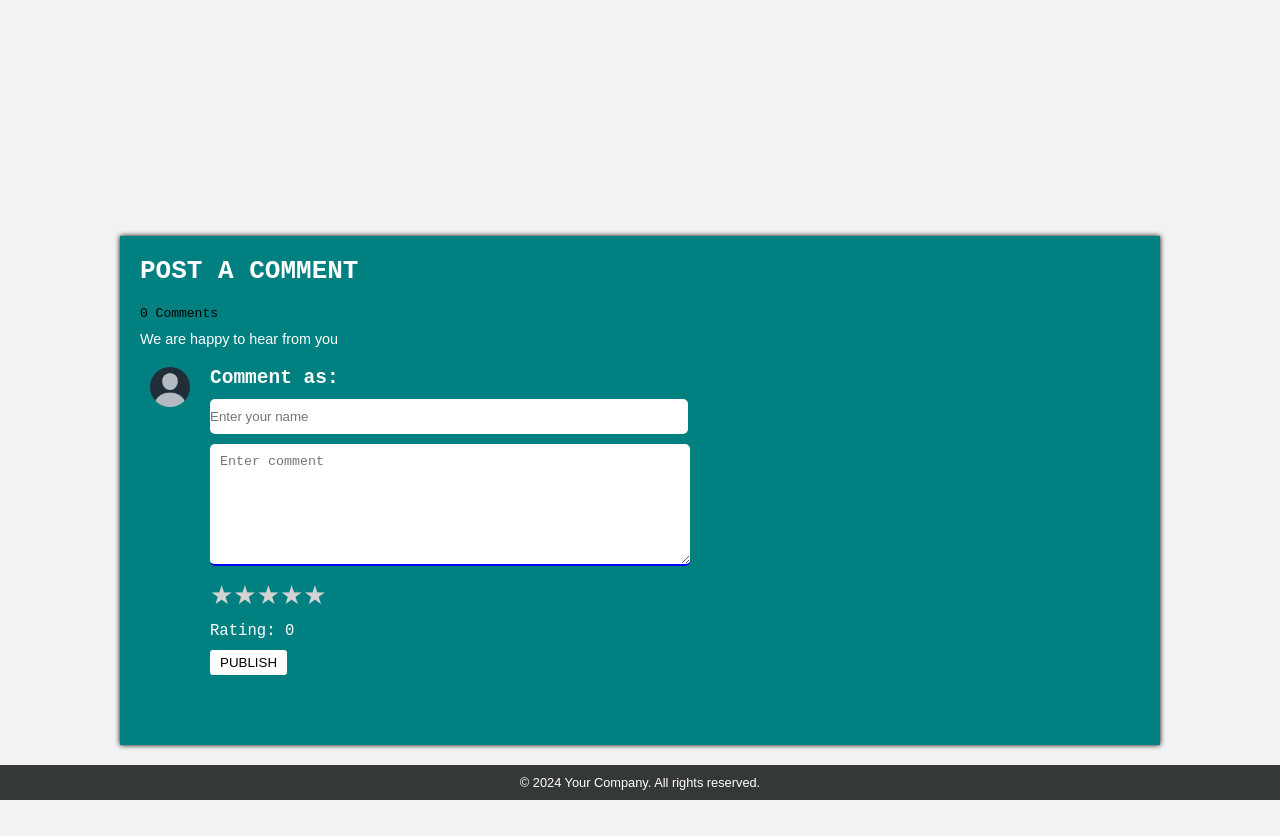
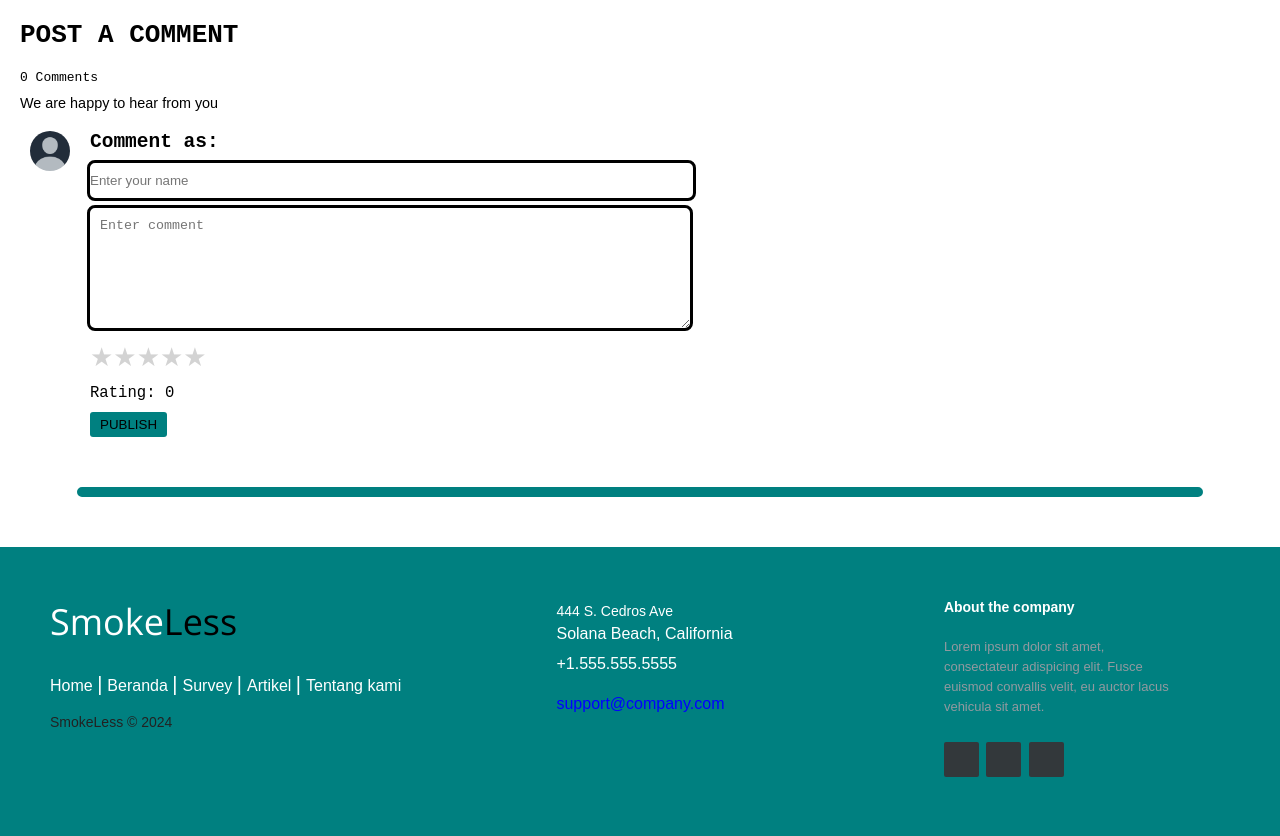
Before and after one commit to aldovaferdiansyah/SmokeLess---Capstone-Project, a plain HTML site: page ComentDesign/comment.html in a window 1280 px wide. Before the commit the page ends 800 px from the top, so only its background shows below. Drawn offline with nearby package versions, Linux system fonts and the light colour scheme.

Commit message:
coment Design 2.0
tambahan footer

```diff
--- a/ComentDesign/comment.html
+++ b/ComentDesign/comment.html
@@ -36,11 +36,59 @@
                     </div>
                 </div>
             </div>
+            <div class="garis"></div>
             <div class="comments"></div>
         </div>
     </body>
-    <footer>
-        &copy; 2024 Your Company. All rights reserved.
-    </footer>
+        <footer class="footer-distributed">
+            <div class="footer-left">
+                <h3>Smoke<span>Less</span></h3>
+                <p class="footer-links">
+                <a href="#" class="link-1">Home</a>
+                <a href="#">Beranda</a>
+                <a href="#">Survey</a>
+                <a href="#">Artikel</a>
+                <a href="#">Tentang kami</a>
+                </p>
+                <p class="footer-company-name">SmokeLess © 2024</p>
+            </div>
+
+            <div class="footer-center">
+
+                <div>
+                <i class="fa fa-map-marker"></i>
+                <p><span>444 S. Cedros Ave</span> Solana Beach, California</p>
+                </div>
+
+                <div>
+                <i class="fa fa-phone"></i>
+                <p>+1.555.555.5555</p>
+                </div>
+
+                <div>
+                <i class="fa fa-envelope"></i>
+                <p><a href="mailto:support@company.com">support@company.com</a></p>
+                </div>
+
+            </div>
+
+            <div class="footer-right">
+
+                <p class="footer-company-about">
+                <span>About the company</span>
+                Lorem ipsum dolor sit amet, consectateur adispicing elit. Fusce euismod convallis velit, eu auctor lacus vehicula sit amet.
+                </p>
+
+                <div class="footer-icons">
+
+                <a href="#"><i class="fa fa-facebook"></i></a>
+                <a href="#"><i class="fa fa-twitter"></i></a>
+                <a href="#"><i class="fa fa-github"></i></a>
+
+                </div>
+
+            </div>
+
+        </footer>
     <script src="/js/java.js"></script>
 </html>
--- a/ComentDesign/css/index.css
+++ b/ComentDesign/css/index.css
@@ -1,3 +1,5 @@
+@import url(https://fonts.googleapis.com/css?family=Open+Sans:400,500,300,700);
+
 * {
     margin: 0;
     padding: 0;
@@ -7,38 +9,46 @@
     min-height: 100vh;
     display: grid;
     grid-template-rows: 1fr auto; /* Baris pertama fleksibel, baris kedua auto (footer) */
-    background: #f2f2f2;
+    background: red;
     font-family: Arial, sans-serif;
 }
 
 .container {
-    background: #008080;
+    background: white;
     padding: 20px;
     font-family: monospace;
-    width: 1000px;
+    width: 100%;
     box-shadow: 0 0 5px #000;
+    box-sizing: border-box;
     margin: auto; /* Pusatkan kontainer secara horizontal */
-    margin-bottom: 20px; /* Beri jarak dari footer */
 }
 
 .head {
     text-transform: uppercase;
     margin-bottom: 20px;
-    color: #fff;
+    color: black;
 }
 
 .text {
     margin: 10px 0;
     font-family: sans-serif;
     font-size: 0.9em;
-    color: white;
+    color: black;
+}
+
+.comment {
+    background: white;
+    padding: 20px;
+    width: 90%;
+    margin: auto; /* Pusatkan kontainer secara horizontal */
+    box-shadow: 0 0 5px #000;
 }
 
 .commentbox {
     display: flex;
     justify-content: space-around;
     padding: 10px;
-    color: #fff;
+    color: black;
 }
 
 .commentbox > img {
@@ -56,20 +66,18 @@
 
 .user {
     border: none;
-    outline: none;
+    outline: solid;
     margin: 10px 0;
     border-radius: 5px;
     width: 52%;
     height: 10%;
-
 }
 
 .commentinput > textarea {
     border: none;
     border-radius: 5px;
     padding: 10px;
-    outline: none;
-    border-bottom: 2px solid blue;
+    outline: solid;
     margin-bottom: 10px;
     width: 50%;
     height: 100px; /* Atur tinggi sesuai kebutuhan */
@@ -86,7 +94,7 @@
 
 .buttons > button {
     padding: 5px 10px;
-    background: white;
+    background: #008080;
     color: black;
     text-transform: uppercase;
     border: none;
@@ -101,20 +109,28 @@
     color: #fff;
 }
 
+.garis {
+    border: 5px solid;
+    max-width: 90%;
+    margin: 0 auto 30px auto;
+    color: #008080;
+    border-radius: 10px;
+}
+
 .parents {
     display: flex;
     margin-bottom: 30px;
 }
 
 .parents h1 {
-    font-size: 0.9em;
-    color: #fff;
+    font-size: 20px;
+    color: black;
 }
 
 .parents p {
     margin: 10px 0;
-    font-size: 0.9em;
-    color: #fff;
+    font-size: 15px;
+    color: black;
 }
 
 .parents > img {
@@ -169,18 +185,180 @@
     margin-bottom: 10px;
 }
 
-footer {
-    background: #353935;
+section {
+    width: 100%;
+    display: inline-block;
+    background: #333;
+    height: 50vh;
+    text-align: center;
+    font-size: 22px;
+    font-weight: 700;
+    text-decoration: underline;
+}
+
+.footer-distributed {
+    background: #008080;
+    box-sizing: border-box;
+    width: 100%; /* Sesuaikan dengan lebar konten lainnya */
+    margin: auto; /* Pusatkan footer secara horizontal */
+    text-align: left;
+    font: bold 16px sans-serif;
+    padding: 50px 50px;
+}
+
+.footer-distributed .footer-left,
+.footer-distributed .footer-center,
+.footer-distributed .footer-right {
+    display: inline-block;
+    vertical-align: top;
+}
+
+/* Footer left */
+
+.footer-distributed .footer-left {
+    width: 40%;
+}
+
+/* The company logo */
+
+.footer-distributed h3 {
+    color: #ffffff;
+    font: normal 36px 'Open Sans', cursive;
+    margin: 0;
+}
+
+.footer-distributed h3 span {
+    color: black;
+}
+
+/* Footer links */
+
+.footer-distributed .footer-links {
+    color: #ffffff;
+    margin: 20px 0 12px;
+    padding: 0;
+}
+
+.footer-distributed .footer-links a {
+    display: inline-block;
+    line-height: 1.8;
+    font-weight: 400;
+    text-decoration: none;
+    color: inherit;
+}
+
+.footer-distributed .footer-company-name {
+    color: #222;
+    font-size: 14px;
+    font-weight: normal;
+    margin: 0;
+}
+
+/* Footer Center */
+
+.footer-distributed .footer-center {
+    width: 35%;
+}
+
+.footer-distributed .footer-center i {
+    background-color: #33383b;
+    color: #ffffff;
+    font-size: 25px;
+    width: 38px;
+    height: 38px;
+    border-radius: 50%;
+    text-align: center;
+    line-height: 42px;
+    margin: 10px 15px;
+    vertical-align: middle;
+}
+
+.footer-distributed .footer-center i.fa-envelope {
+    font-size: 17px;
+    line-height: 38px;
+}
+
+.footer-distributed .footer-center p {
+    display: inline-block;
+    color: #ffffff;
+    font-weight: 400;
+    vertical-align: middle;
+    margin: 0;
+}
+
+.footer-distributed .footer-center p span {
+    display: block;
+    font-weight: normal;
+    font-size: 14px;
+    line-height: 2;
+}
+
+.footer-distributed .footer-center p a {
+    color: blue;
+    text-decoration: none;;
+}
+
+.footer-distributed .footer-links a:before {
+    content: "|";
+    font-weight: 300;
+    font-size: 20px;
+    left: 0;
     color: #fff;
+    display: inline-block;
+    padding-right: 5px;
+}
+
+.footer-distributed .footer-links .link-1:before {
+    content: none;
+}
+
+/* Footer Right */
+
+.footer-distributed .footer-right {
+    width: 20%;
+}
+
+.footer-distributed .footer-company-about {
+    line-height: 20px;
+    color: #92999f;
+    font-size: 13px;
+    font-weight: normal;
+    margin: 0;
+}
+
+.footer-distributed .footer-company-about span {
+    display: block;
+    color: #ffffff;
+    font-size: 14px;
+    font-weight: bold;
+    margin-bottom: 20px;
+}
+
+.footer-distributed .footer-icons {
+    margin-top: 25px;
+}
+
+.footer-distributed .footer-icons a {
+    display: inline-block;
+    width: 35px;
+    height: 35px;
+    cursor: pointer;
+    background-color: #33383b;
+    border-radius: 2px;
+    font-size: 20px;
+    color: #ffffff;
     text-align: center;
-    padding: 10px;
-    font-size: 0.8em;
+    line-height: 35px;
+    margin-right: 3px;
+    margin-bottom: 5px;
 }
 
 /* Media Queries */
 @media (max-width: 768px) {
-    .container {
-        width: 90%;
+    .container,
+    .comment,
+    .footer-distributed {
+        width: 100%;
         padding: 15px;
     }
     .commentbox {
@@ -195,7 +373,7 @@
         width: 100%;
     }
     .user {
-        width:  100%;
+        width: 100%;
         margin-left: 0;
     }
     .commentinput > textarea {
@@ -208,11 +386,24 @@
     .buttons > button {
         margin-bottom: 10px;
     }
+    .footer-distributed .footer-left,
+    .footer-distributed .footer-center,
+    .footer-distributed .footer-right {
+        display: block;
+        width: 100%;
+        margin-bottom: 40px;
+        text-align: center;
+    }
+    .footer-distributed .footer-center i {
+        margin-left: 0;
+    }
 }
 
 @media (max-width: 480px) {
-    .container {
-        width: 95%;
+    .container,
+    .comment,
+    .footer-distributed {
+        width: 100%;
         padding: 10px;
     }
     .head {
@@ -225,4 +416,15 @@
     .buttons > button {
         font-size: 0.8em;
     }
+    .footer-distributed .footer-left,
+    .footer-distributed .footer-center,
+    .footer-distributed .footer-right {
+        display: block;
+        width: 100%;
+        margin-bottom: 40px;
+        text-align: center;
+    }
+    .footer-distributed .footer-center i {
+        margin-left: 0;
+    }
 }
```
